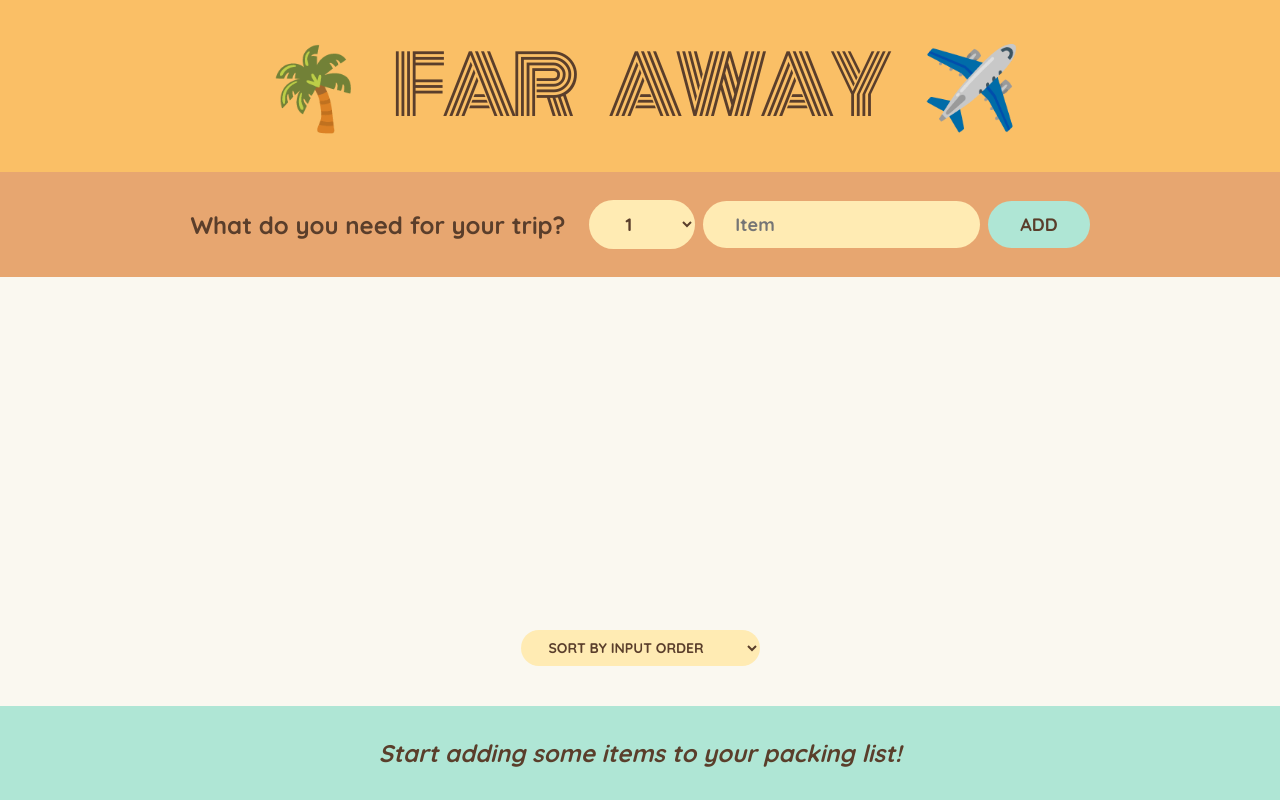
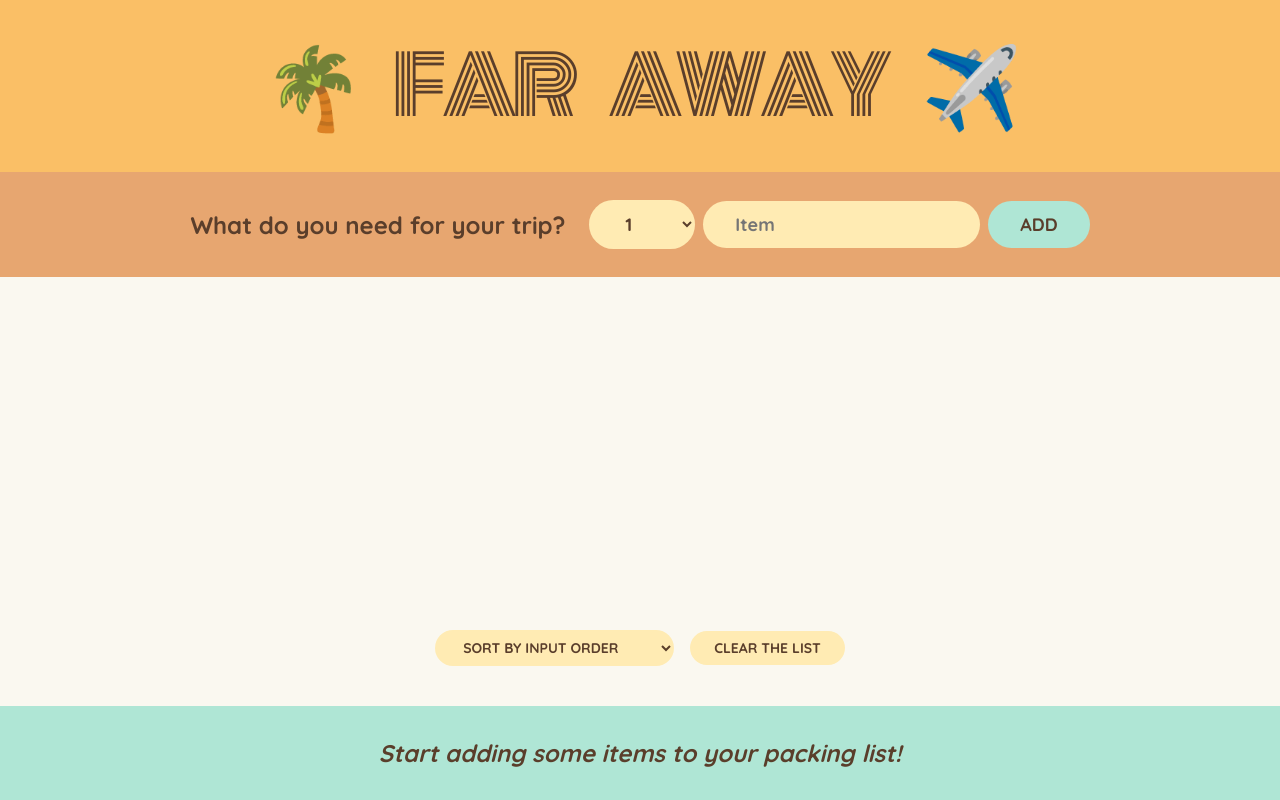
Before and after one commit to Elena-Cr/travel_list, a React (Create React App) app: page / in a window 1280 px wide. Built offline with nearby package versions, Linux system fonts and the light colour scheme.

Commit message:
implement the functionality of clearing the list array

```diff
--- a/src/App.js
+++ b/src/App.js
@@ -26,6 +26,10 @@ export default function App() {
       )
     );
   }
+
+  function handleClearList() {
+    setItems([]);
+  }
   return (
     <div className="app">
       <Logo />
@@ -34,6 +38,7 @@ export default function App() {
         items={items}
         onDeleteItem={handleDeleteItem}
         onToggleItems={handleToggleItem}
+        onClearList={handleClearList}
       />
       <Stats items={items} />
     </div>
@@ -82,7 +87,7 @@ function Form({ onAddItems }) {
   );
 }
 
-function PackingList({ items, onDeleteItem, onToggleItems }) {
+function PackingList({ items, onDeleteItem, onToggleItems, onClearList }) {
   const [sortBy, setSortBy] = useState("input");
   //Sorting an array
   let sortedItems;
@@ -99,6 +104,7 @@ function PackingList({ items, onDeleteItem, onToggleItems }) {
     sortedItems = items
       .slice()
       .sort((a, b) => Number(a.packed) - Number(b.packed));
+
   return (
     <div className="list">
       <ul>
@@ -117,6 +123,7 @@ function PackingList({ items, onDeleteItem, onToggleItems }) {
           <option value="description">Sort by description</option>
           <option value="packed">Sort by packed status</option>
         </select>
+        <button onClick={onClearList}>Clear the list</button>
       </div>
     </div>
   );
```
